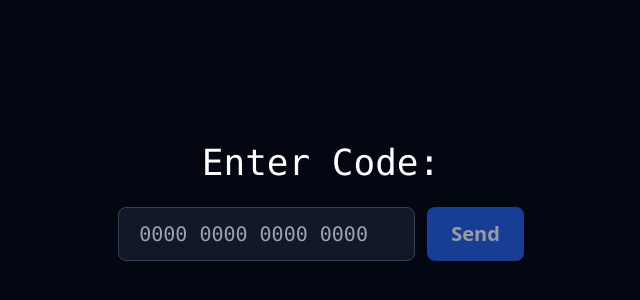
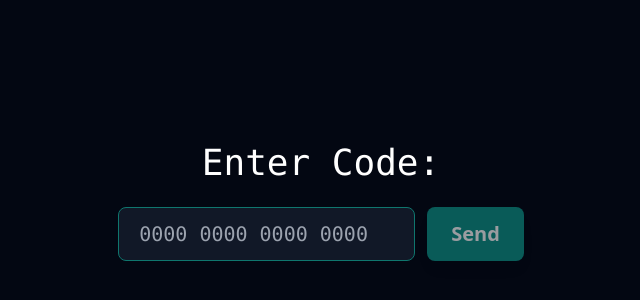
Before and after one commit to OmleNessumsa/codechecker, a Next.js app: page / in a window 1280 px wide. Shown: the part 198-498 px from the top of the page, without its empty margins (319-959 px from the left). Built offline with nearby package versions, Linux system fonts and the light colour scheme.

Commit message:
Update index.js

```diff
--- a/pages/index.js
+++ b/pages/index.js
@@ -51,13 +51,13 @@ export default function CodeChecker() {
           type="text"
           value={code}
           onChange={(e) => setCode(e.target.value)}
-          className="text-xl px-5 py-3 rounded-lg bg-gray-900 text-white border border-gray-700 focus:outline-none focus:ring-2 focus:ring-blue-500 font-mono"
+          className="text-xl px-5 py-3 rounded-lg bg-gray-900 text-white border border-teal-700 focus:outline-none focus:ring-2 focus:ring-blue-500 font-mono"
           placeholder="0000 0000 0000 0000"
         />
         <button
           onClick={checkCode}
           disabled={loading || !code}
-          className="text-xl px-6 py-3 bg-blue-600 hover:bg-blue-700 disabled:opacity-60 text-white rounded-lg shadow-lg font-semibold"
+          className="text-xl px-6 py-3 bg-teal-600 hover:bg-teal-700 disabled:opacity-60 text-white rounded-lg shadow-lg font-semibold"
         >
           {loading ? "Validating..." : "Send"}
         </button>
@@ -68,7 +68,7 @@ export default function CodeChecker() {
       )}
 
       {debug && (
-        <div className="mt-8 max-w-2xl w-[90vw] bg-gray-900 text-gray-200 rounded-xl p-4 font-mono text-sm border border-gray-700">
+        <div className="mt-8 max-w-2xl w-[90vw] bg-gray-900 text-gray-200 rounded-xl p-4 font-mono text-sm border border-teal-700">
           <div className="opacity-70 mb-2">Debug info:</div>
           <pre className="whitespace-pre-wrap break-words">{JSON.stringify(debug, null, 2)}</pre>
         </div>
```
